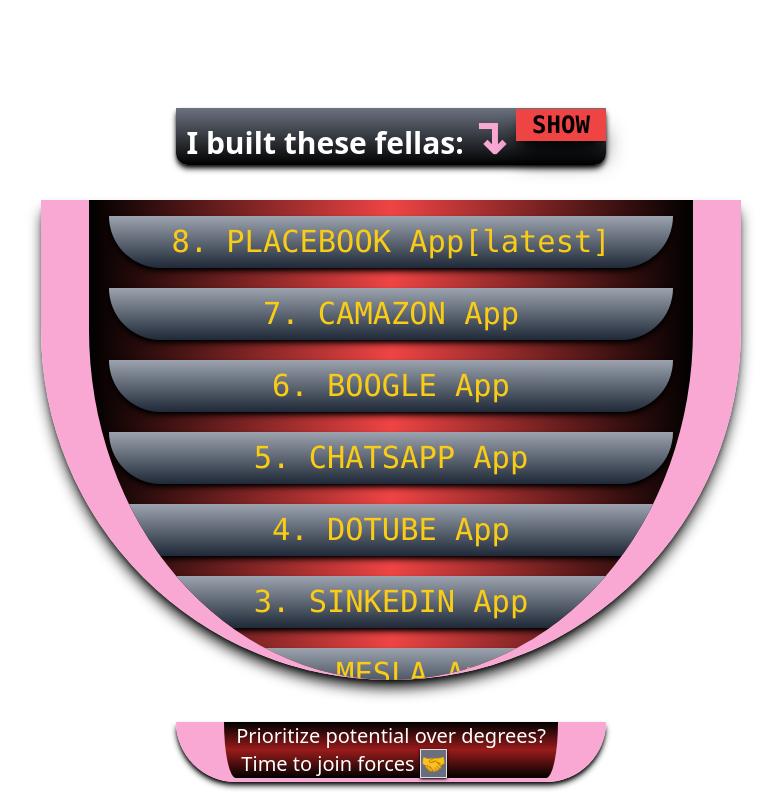
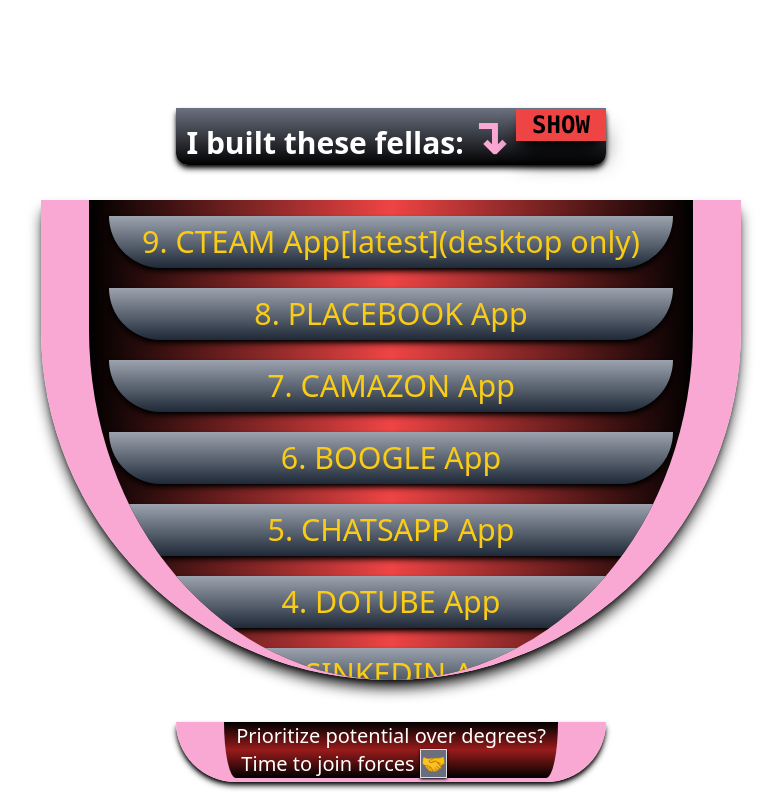
Before and after one commit to luffy17zoro17/portfolio.1, a Next.js app: page / in a window 1280 px wide. Shown: the part 1600-2400 px from the top of the page, without its empty margins (249-1030 px from the left). Built offline with nearby package versions, Linux system fonts and the light colour scheme.

Commit message:
new project added! CTEAM

```diff
--- a/components/ScrollBox.js
+++ b/components/ScrollBox.js
@@ -11,41 +11,46 @@ const MyWorksList = [
 
   {
     id:1,
-    title:"8. PLACEBOOK App[latest]",
+    title:"9. CTEAM App[latest](desktop only)",
+    url:`${process.env.PRIVATE_CTEA_KEY}`
+  },
+  {
+    id:2,
+    title:"8. PLACEBOOK App",
     url:`${process.env.PRIVATE_PLACEBOO_KEY}`
   },
   {
-    id:2,
+    id:3,
     title:"7. CAMAZON App",
     url:`${process.env.PRIVATE_CAMAZO_KEY}`
   },
   {
-    id:3,
+    id:4,
     title:"6. BOOGLE App",
     url:`${process.env.PRIVATE_BOOGL_KEY}`
   },
   {
-    id:4,
+    id:5,
     title:"5. CHATSAPP App",
     url:`${process.env.PRIVATE_CHATSAP_KEY}`
   },
   {
-    id:5,
+    id:6,
     title:"4. DOTUBE App",
     url:`${process.env.PRIVATE_DOTUB_KEY}`
   },
   {
-    id:6,
+    id:7,
     title:"3. SINKEDIN App",
     url:`${process.env.PRIVATE_SINKED_KEY}`,
   },
   {
-    id:7,
+    id:8,
     title:"2. MESLA App",
     url:`${process.env.PRIVATE_MESL_KEY}`,
   },
   {
-    id:8,
+    id:9,
     title:"1. BLIPKART App",
     url:`${process.env.PRIVATE_BLIPKAR_KEY}`,
   },
@@ -74,8 +79,8 @@ const ScrollBox = ({hide, setHide}) => {
               lg:overflow-y-hidden lg:hover:overflow-y-scroll'>
 
              {MyWorksList.map((work)=>(
-             <div key={work.id} className="text-yellow-400 py-[0.2rem] px-[1rem]
-             rounded-b-full font-mono w-[64vw] flex justify-center
+             <div key={work.id} className="text-yellow-400 py-[0.2rem] px-[0.2rem]
+             rounded-b-full font-sans w-[64vw] flex justify-center
              bg-gradient-to-b from-gray-400 to-gray-800
              shadow-md shadow-black
             hover:text-black hover:shadow-md hover:shadow-yellow-800
--- a/components/Works.js
+++ b/components/Works.js
@@ -52,9 +52,15 @@ const WorkList = [
     },
     {
         id:8,
-        name:"8. Placebook -> (Facebook inspired) [Latest]",
+        name:"8. Placebook -> (Facebook inspired)",
         imgPath:"/placebook.png",
         link:`${process.env.PRIVATE_PLACEBOO_KEY}`,
+    },
+    {
+        id:9,
+        name:"9. Cteam -> (Steam inspired) [Latest] (desktop only)",
+        imgPath:"/Cteam_desktop_only.png",
+        link:`${process.env.PRIVATE_CTEA_KEY}`,
     },
 ]
 
--- a/next.config.js
+++ b/next.config.js
@@ -25,6 +25,7 @@ const nextConfig = {
     PRIVATE_RESUM_KEY:process.env.PRIVATE_RESUME_KEY,
     PRIVATE_CAMAZO_KEY:process.env.PRIVATE_CAMAZON_KEY,
     PRIVATE_PLACEBOO_KEY:process.env.PRIVATE_PLACEBOOK_KEY,
+    PRIVATE_CTEA_KEY:process.env.PRIVATE_CTEAM_KEY,
 
   }
 
```
Also changed, not shown: public/Cteam_desktop_only.png (added).
